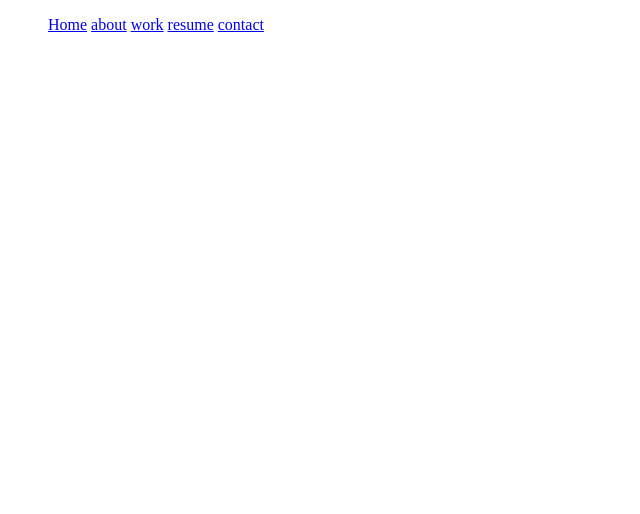
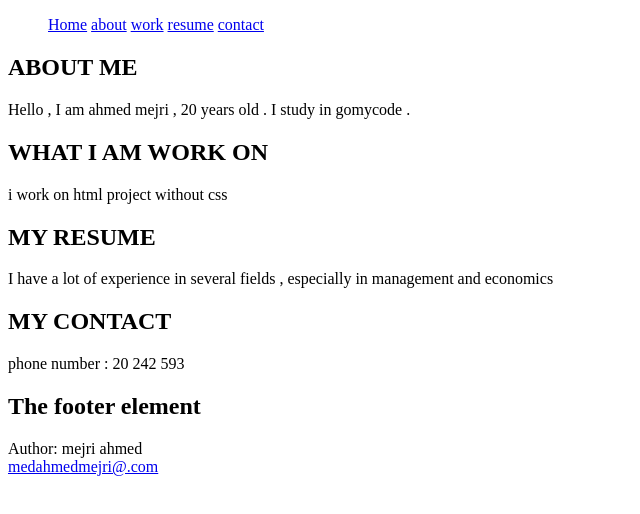
Before and after one commit to medahmedmejri/projet.html, a plain HTML site: page index.html in a window 1280 px wide. Shown: the whole page, without its empty margins (0-640 px from the left). Drawn offline with Linux system fonts and the light colour scheme.

Commit message:
adding index.htmll

```diff
--- a/pp.html
+++ b/index.html
@@ -22,6 +22,26 @@
   margin: 0;
   padding: 0;"><a href="#contact">contact</a></li>
 </ul>
+<section>
+  <h1>ABOUT ME</h1>
+  <p>Hello , I am ahmed mejri , 20 years old . I study in gomycode .</p>
+</section>
+<section>
+  <h1>WHAT I AM WORK ON  </h1>
+  <p>i work on html project without css</p>
+</section>
+<section>
+  <h1>MY RESUME </h1>
+  <p>I have a lot of experience in several fields , especially in management and economics</p>
+  </section>
+  <section>
+    <h1>MY CONTACT</h1>
+    <p>phone number : 20 242 593</p>
+    <h1>The footer element</h1>
 
+<footer>
+  <p>Author: mejri ahmed<br>
+  <a href="mailto:medahmedmejri@.com">medahmedmejri@.com</a></p>
+</footer>
 </body>
 </html>
```
